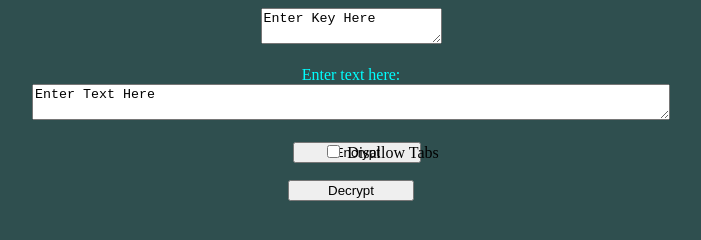
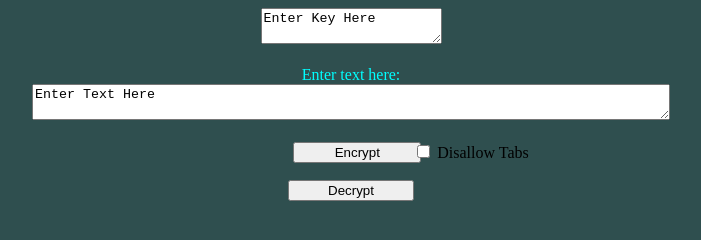
Before and after one commit to colelycett/colelycett.github.io, a plain HTML site: page mostir/index.html in a window 1280 px wide. Shown: the whole page, without its empty margins (289-990 px from the left). Drawn offline with Linux system fonts and the light colour scheme.

Commit message:
Update index.html

```diff
--- a/mostir/index.html
+++ b/mostir/index.html
@@ -12,8 +12,8 @@
   <textarea id="plaintext" style="width: 50%;">Enter Text Here</textarea><br><br>
   <div style="text-align: center;">
     <input style="width: 10%; position: absolute" type="button" onclick="encipher(1)" value="Encrypt">
-    <input style="position: relative; left: 30px" type="checkbox" id="disallow_tabs">
-    <label style="position: relative; left: 30px" for="disallow_tabs"> Disallow Tabs</label>
+    <input style="position: relative; left: 120px" type="checkbox" id="disallow_tabs">
+    <label style="position: relative; left: 120px" for="disallow_tabs"> Disallow Tabs</label>
     <br><br>
     <input style="width: 10%" type="button" onclick="encipher(-1)" value="Decrypt"><br>
     <script src="mostir.js"></script>
```
